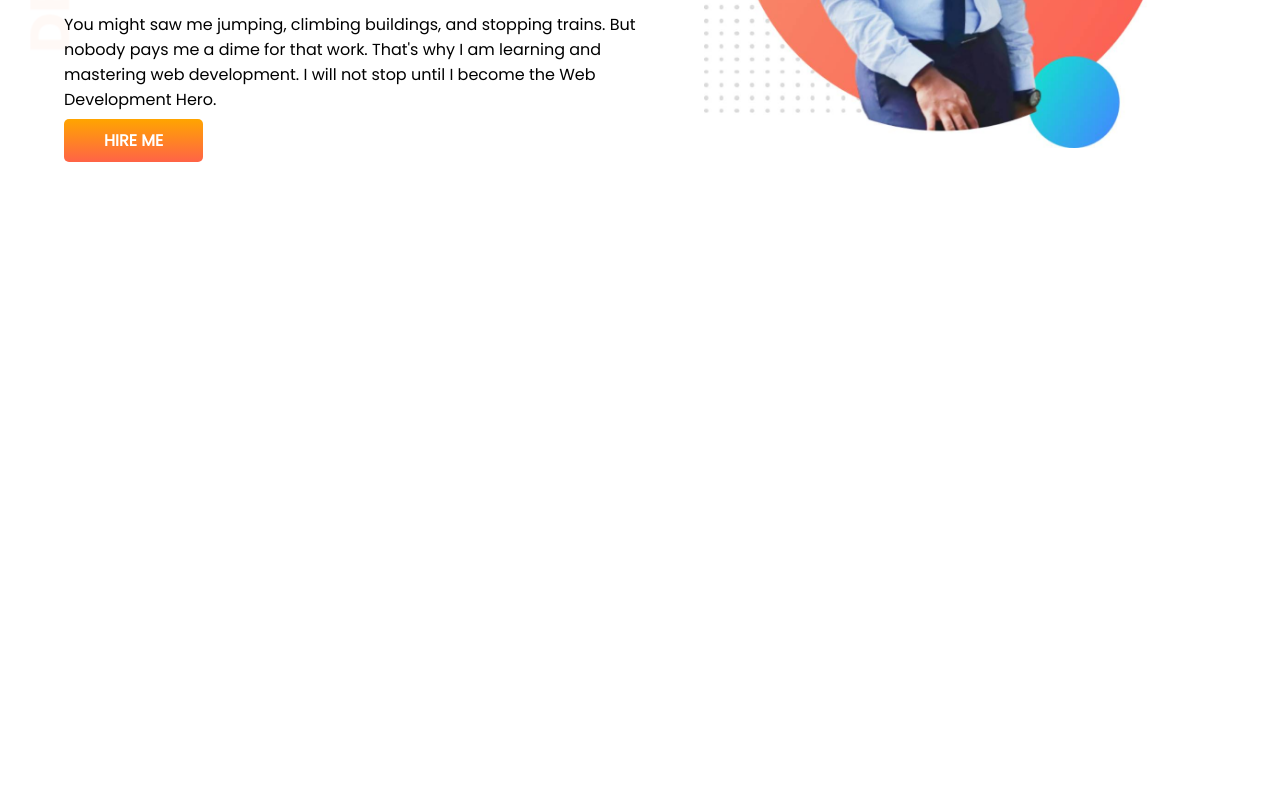
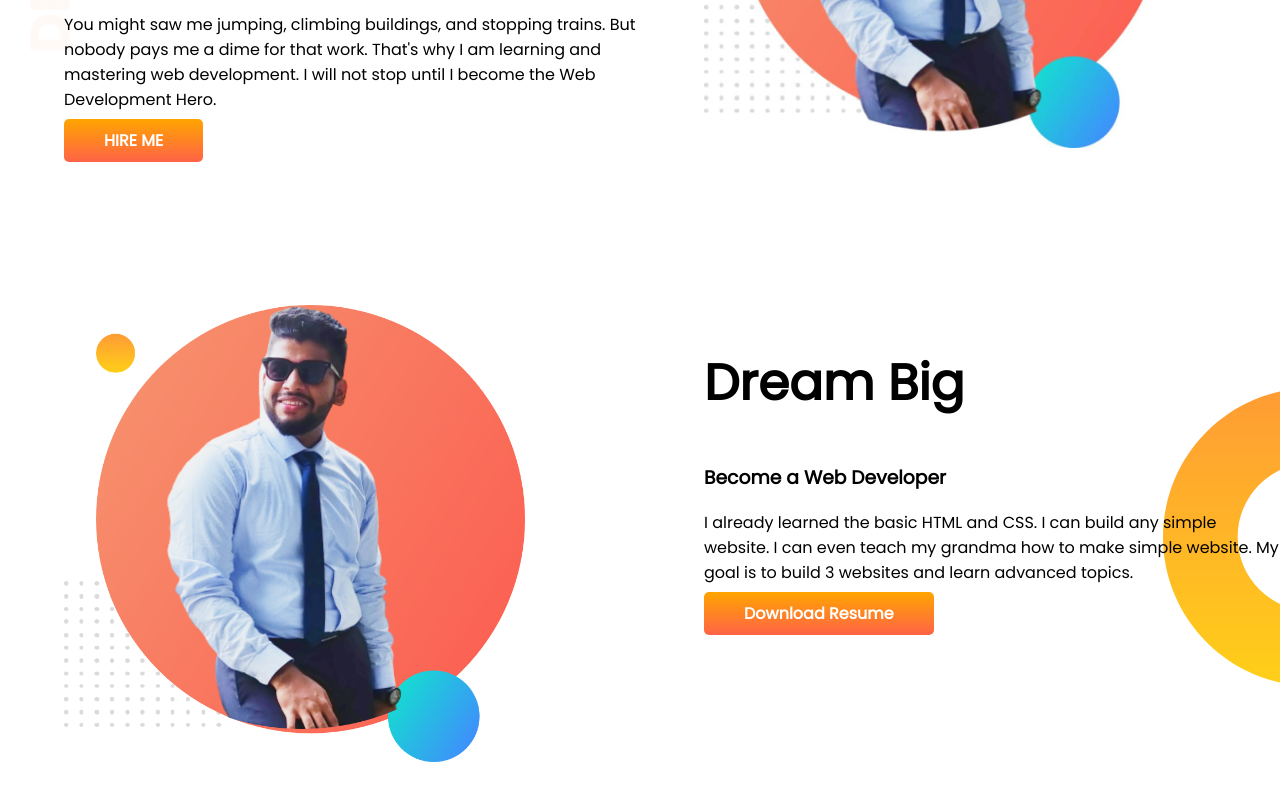
Before and after one commit to SolemanHossain/developer_protfolio, a plain HTML site: page index.html in a window 1280 px wide. Shown: the part 310-1110 px from the top of the page. Before the commit the page ends 800 px from the top, so only its background shows below. Drawn offline with Linux system fonts and the light colour scheme.

Commit message:
added half-width

```diff
--- a/index.html
+++ b/index.html
@@ -33,6 +33,19 @@
             <img src="images/rakib.jpg" alt="">
         </div>
     </section>
+    <section class="dream-big">
+        <div class="half-width">
+            <img src="images/rakib.png" alt="">
+        </div>
+        <div class="half-width">
+            <h1>Dream Big</h1>
+            <h3>Become a Web Developer</h3>
+            <p>I already learned the basic HTML and CSS. I can build any simple website. I can even teach my grandma how
+                to make simple website. My goal is to build 3 websites and learn advanced topics.</p>
+            <a class="link-button" target="_blank" href="">Download Resume</a>
+        </div>
+
+    </section>
 </body>
 
 </html>
--- a/style.css
+++ b/style.css
@@ -10,6 +10,7 @@ h1{
 }
 section{
     display: flex;
+    margin-bottom: 150px;
 }
 .half-width{
     width: 50%;
@@ -30,3 +31,8 @@ section{
     background-image: url(images/top-banner.png);
     background-repeat: no-repeat;
 }
+.dream-big{
+    background-image: url(images/dream-bg.png);
+    background-repeat: no-repeat;
+    background-position: right;
+}
```
